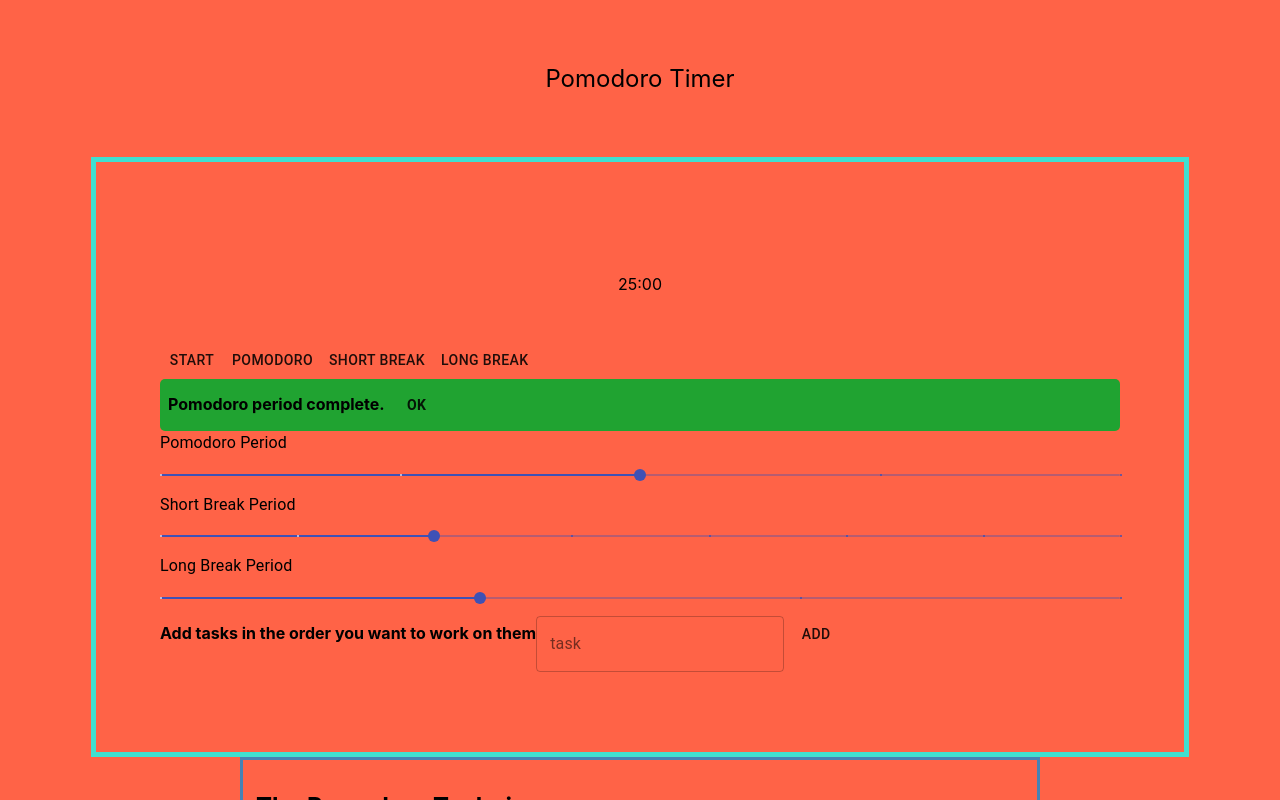
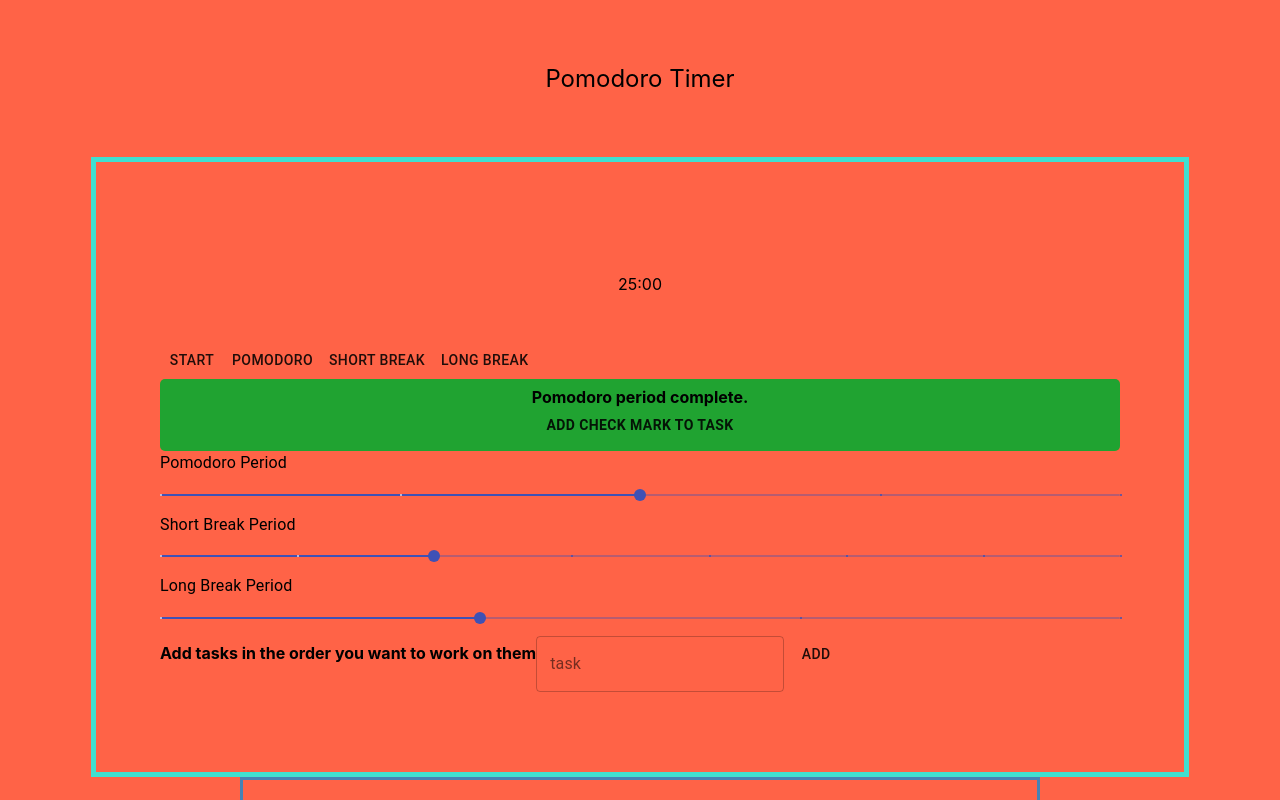
Before and after one commit to vp684/dev-pomodoro, a React (Create React App) app: page / in a window 1280 px wide. Shown: the top 800 px of the page. Built offline with nearby package versions, Linux system fonts and the light colour scheme.

Commit message:
clear alert

```diff
--- a/src/App.css
+++ b/src/App.css
@@ -47,6 +47,10 @@
 /* Alert */
 
 .alert {
+  display: flex;
+  flex-direction: column;
+  justify-content: center;
+  align-items: center;
   background-color: rgb(32, 163, 49);
   padding: 1vh;
   border-radius: 5px;
--- a/src/comps/about/About.js
+++ b/src/comps/about/About.js
@@ -4,7 +4,7 @@ function About() {
     return (
         <div className="about-container">
             <h2>The Pomodoro Technique</h2>
-            <p>A Pomodoro clock can be used to break time spent working on a task into intervals of about 25 minutes
+            <p>A Pomodoro clock can be used to split time spent working on a task into intervals of about 25 minutes
                 followed by small breaks of about 5 minutes</p>
             <ol>
                 <li>Decide on the task to be done.</li>
--- a/src/comps/alert/Alert.js
+++ b/src/comps/alert/Alert.js
@@ -1,13 +1,13 @@
 import React, { useState } from 'react'
 import Button from '@material-ui/core/Button'
 
-function Alert() {
+function Alert(props) {
 
 
     return (
-        <div className="alert">
+        <div className="alert flex-col-center">
             <strong>Pomodoro period complete.</strong>
-            <Button> <strong>OK</strong> </Button>
+            <Button onClick={props.alert}> <strong>Add check mark to task</strong> </Button>
         </div>
     )
 }
--- a/src/comps/clock/ClockOpts.js
+++ b/src/comps/clock/ClockOpts.js
@@ -23,14 +23,9 @@ function ClockOpts() {
     const [short, changeShort] = useState(1)
     const [long, changeLong] = useState(1)
 
-
     const [pause, setPause] = useState(true)
     const [duration, setDuration] = useState(25)
     const [showalert, setAlert] = useState(true)
-
-
-
-
 
     const PomoPeriod = (e, val) => {
         changePomo(val)
@@ -43,7 +38,6 @@ function ClockOpts() {
     const LongPeriod = (e, val) => {
         changeLong(val)
     }
-
 
     const toggleTimer = () => {
         setPause(!pause)
@@ -77,6 +71,11 @@ function ClockOpts() {
         return (mins + ":" + secs)
     }
 
+    const clearAlert = () => {
+        setAlert(false)
+
+    }
+
     const [displayTime, setDisplayTime] = useState(calcTime())
 
     useEffect(() =>{
@@ -99,12 +98,13 @@ function ClockOpts() {
     return (
         <div className="clock-opts">
             <Clock pomo={pomo} short={short} long={long} time={displayTime}/>
+
             <Button onClick={toggleTimer}>{pause ? "Start": "Pause"}</Button>
             <Button onClick={()=>{changeMins(pomo)}}>Pomodoro</Button>
             <Button onClick={()=>{changeMins(short )}}>Short Break</Button>
             <Button onClick={()=>{changeMins(long )}}>Long Break</Button>
 
-            {showalert && <Alert/>}
+            {showalert && <Alert alert={clearAlert}/>}
 
             <Typography id="discrete-slider" gutterBottom>
                 Pomodoro Period
```
Also changed, not shown: src/App.js (line endings or trailing spaces).
